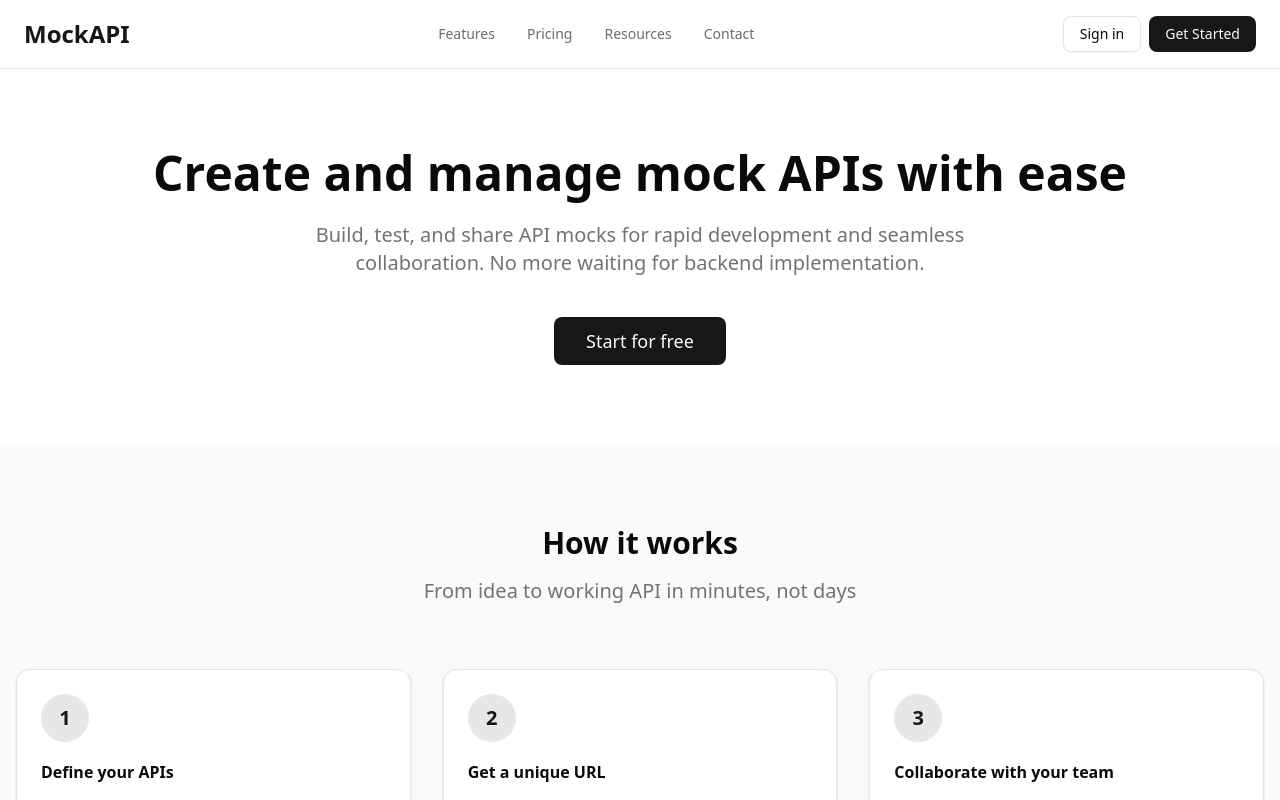
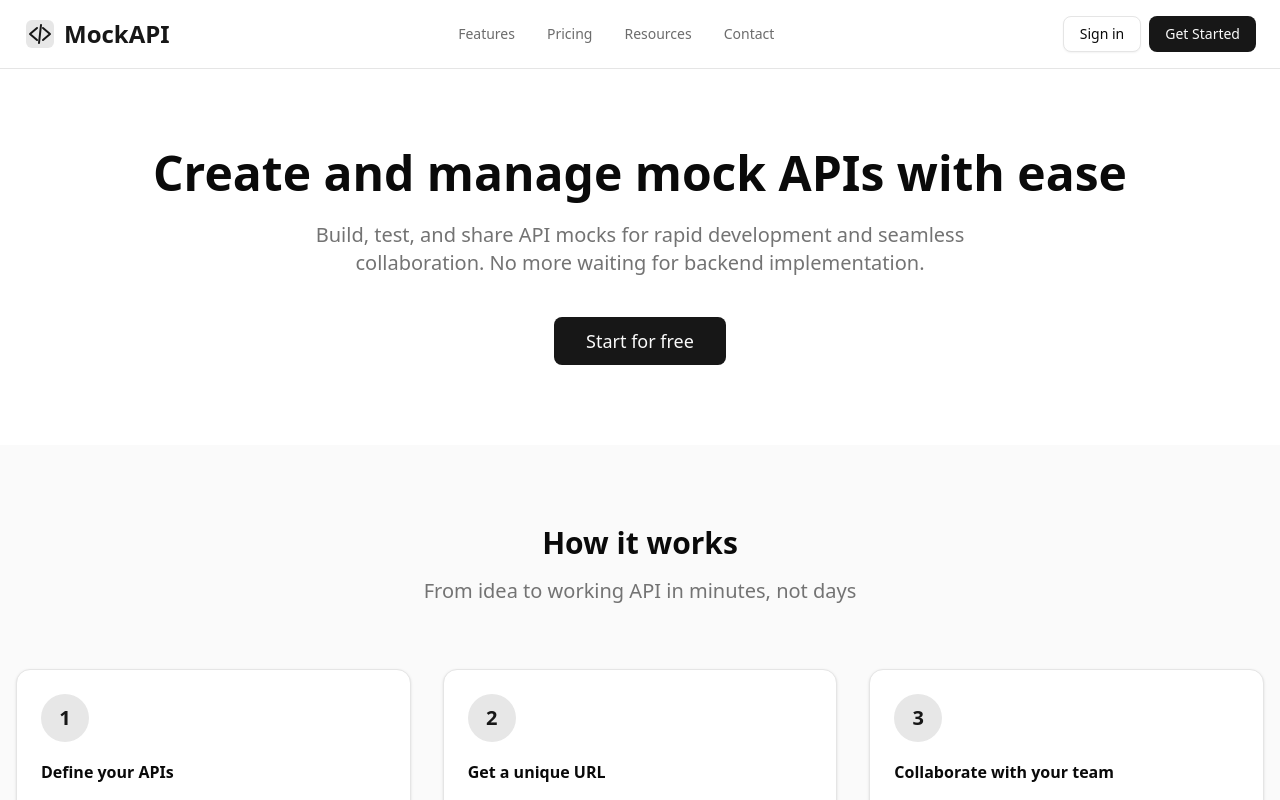
Before and after one commit to advait-bhitkar/mock-app, a Next.js app: page / in a window 1280 px wide. Shown: the top 800 px of the page. Built offline with nearby package versions, Linux system fonts and the light colour scheme; no server answers.

Commit message:
added logo

```diff
--- a/app/(public)/layout.tsx
+++ b/app/(public)/layout.tsx
@@ -13,7 +13,47 @@ export default function PublicLayout({
     <>
       <header className="py-4 px-6 border-b">
         <div className="container mx-auto flex items-center">
-          <Link href="/" className="text-2xl font-bold text-primary font-outfit">MockAPI</Link>
+          <Link href="/" className="flex items-center gap-2">
+            <svg
+              width="32"
+              height="32"
+              viewBox="0 0 32 32"
+              fill="none"
+              xmlns="http://www.w3.org/2000/svg"
+              className="text-primary"
+            >
+              <rect
+                x="2"
+                y="2"
+                width="28"
+                height="28"
+                rx="6"
+                className="fill-primary/10"
+              />
+              <path
+                d="M13 10L6 16L13 22"
+                stroke="currentColor"
+                strokeWidth="2"
+                strokeLinecap="round"
+                strokeLinejoin="round"
+              />
+              <path
+                d="M19 10L26 16L19 22"
+                stroke="currentColor"
+                strokeWidth="2"
+                strokeLinecap="round"
+                strokeLinejoin="round"
+              />
+              <path
+                d="M17 7L15 25"
+                stroke="currentColor"
+                strokeWidth="2"
+                strokeLinecap="round"
+                strokeLinejoin="round"
+              />
+            </svg>
+            <span className="text-2xl font-bold text-primary font-outfit">MockAPI</span>
+          </Link>
 
           <CenterNav />
 
```
